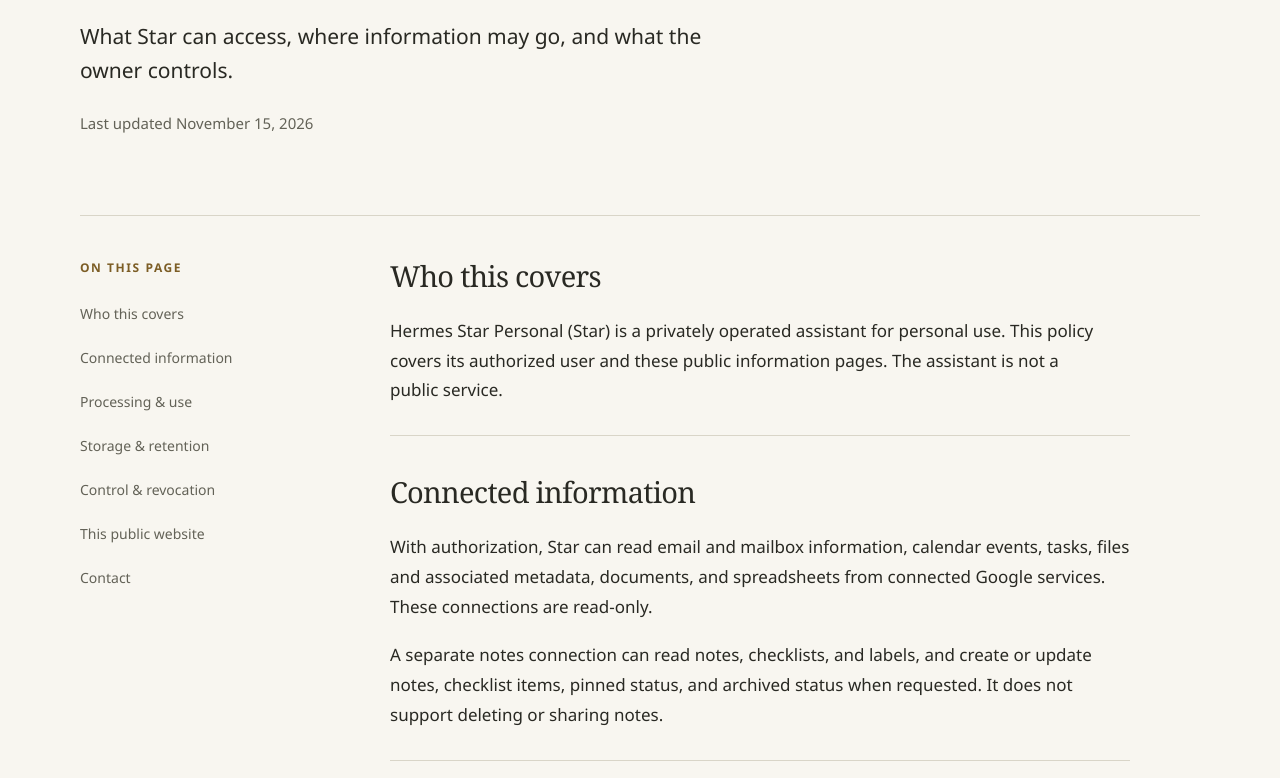
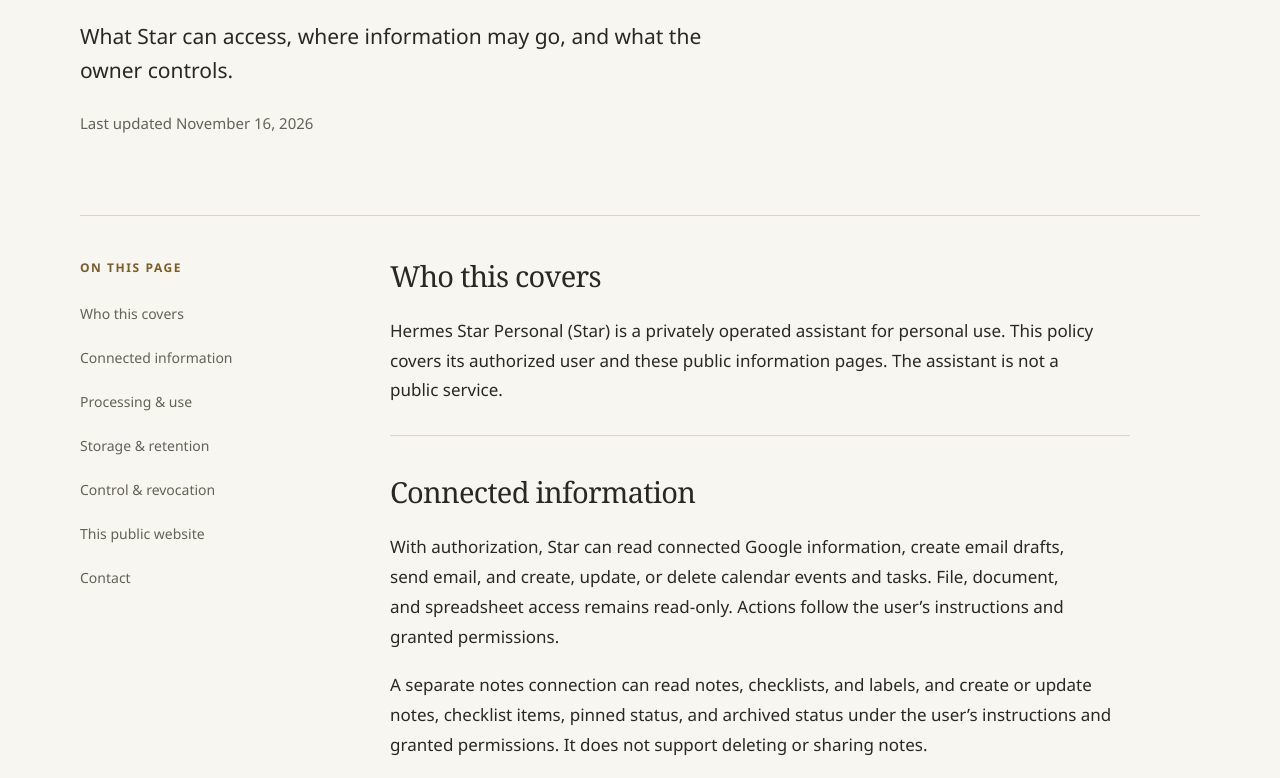
Before and after one commit to nlachica/star-site, a plain HTML site: page privacy/index.html in a window 1280 px wide. Shown: the part 342-1120 px from the top of the page. Drawn offline with Linux system fonts and the light colour scheme.

Commit message:
Correct privacy policy for authorized write capabilities

```diff
--- a/privacy/index.html
+++ b/privacy/index.html
@@ -18,7 +18,7 @@
       <p class="eyebrow">Hermes Star Personal</p>
       <h1>Privacy, in plain language.</h1>
       <p class="lede">What Star can access, where information may go, and what the owner controls.</p>
-      <p class="intro-note">Last updated <time datetime="2026-11-15">November 15, 2026</time></p>
+      <p class="intro-note">Last updated <time datetime="2026-11-16">November 16, 2026</time></p>
     </header>
     <div class="learn-layout">
       <aside class="policy-contents" aria-label="On this page">
@@ -40,8 +40,8 @@
         </section>
         <section class="topic" aria-labelledby="access">
           <h2 id="access">Connected information</h2>
-          <p>With authorization, Star can read email and mailbox information, calendar events, tasks, files and associated metadata, documents, and spreadsheets from connected Google services. These connections are read-only.</p>
-          <p>A separate notes connection can read notes, checklists, and labels, and create or update notes, checklist items, pinned status, and archived status when requested. It does not support deleting or sharing notes.</p>
+          <p>With authorization, Star can read connected Google information, create email drafts, send email, and create, update, or delete calendar events and tasks. File, document, and spreadsheet access remains read-only. Actions follow the user’s instructions and granted permissions.</p>
+          <p>A separate notes connection can read notes, checklists, and labels, and create or update notes, checklist items, pinned status, and archived status under the user’s instructions and granted permissions. It does not support deleting or sharing notes.</p>
         </section>
         <section class="topic" aria-labelledby="use">
           <h2 id="use">Processing &amp; use</h2>
```
